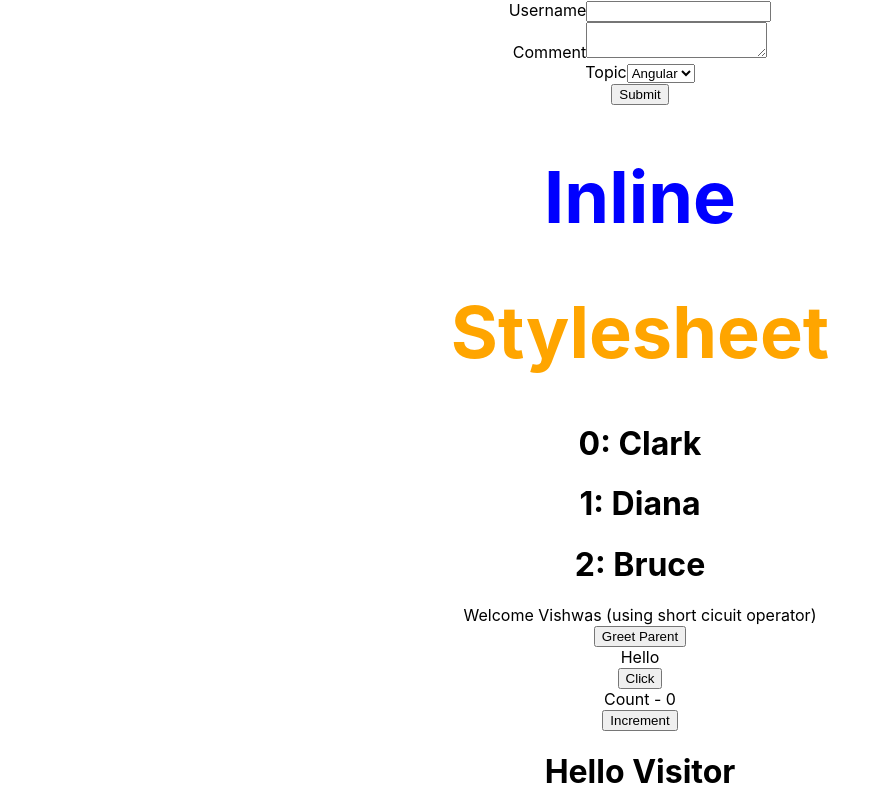
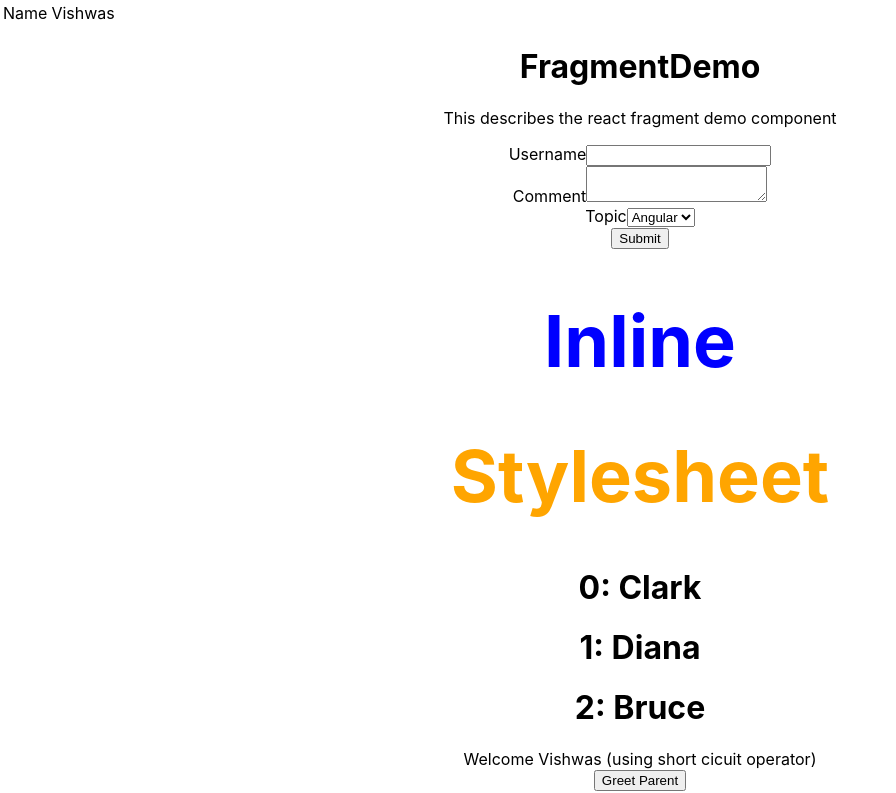
Before and after one commit to zahraamumtaz/react-practice, a React (Create React App) app: page / in a window 1280 px wide. Shown: the top 793 px of the page, without its empty margins (0-896 px from the left). Built offline with nearby package versions, Linux system fonts and the light colour scheme.

Commit message:
fragments

```diff
--- a/src/App.js
+++ b/src/App.js
@@ -12,10 +12,14 @@ import NameList from "./components/NameList";
 import StyleSheet from "./components/StyleSheet";
 import Inline from "./components/Inline";
 import Form from "./components/Form";
+import FragmentDemo from "./components/FragmentDemo";
+import Table from "./components/Table";
 
 function App() {
   return (
     <div className="App">
+      <Table />
+      <FragmentDemo />
       <Form />
       <Inline />
       <StyleSheet primary={true} />
--- /dev/null
+++ b/src/components/Column.js
@@ -0,0 +1,12 @@
+import React from "react";
+
+function Column() {
+  return (
+    <React.Fragment>
+      <td>Name</td>
+      <td>Vishwas</td>
+    </React.Fragment>
+  );
+}
+
+export default Column;
--- /dev/null
+++ b/src/components/FragmentDemo.js
@@ -0,0 +1,12 @@
+import React from "react";
+
+function FragmentDemo() {
+  return (
+    <React.Fragment>
+      <h1>FragmentDemo</h1>
+      <p>This describes the react fragment demo component</p>
+    </React.Fragment>
+  );
+}
+
+export default FragmentDemo;
--- /dev/null
+++ b/src/components/Table.js
@@ -0,0 +1,14 @@
+import React from 'react'
+import Column from './Column'
+
+export default function Table() {
+  return (
+      <table>
+          <tbody>
+              <tr>
+                  <Column/>
+              </tr>
+          </tbody>
+    </table>
+  )
+}
```
